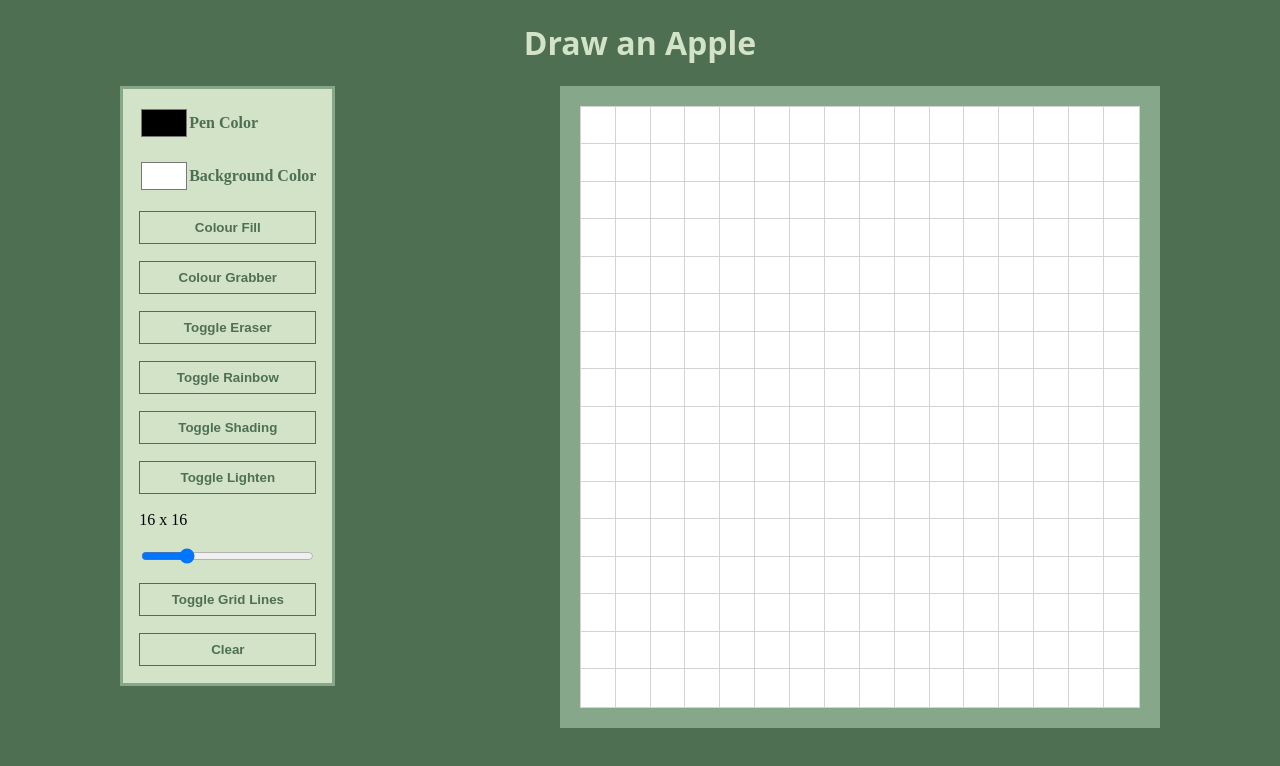
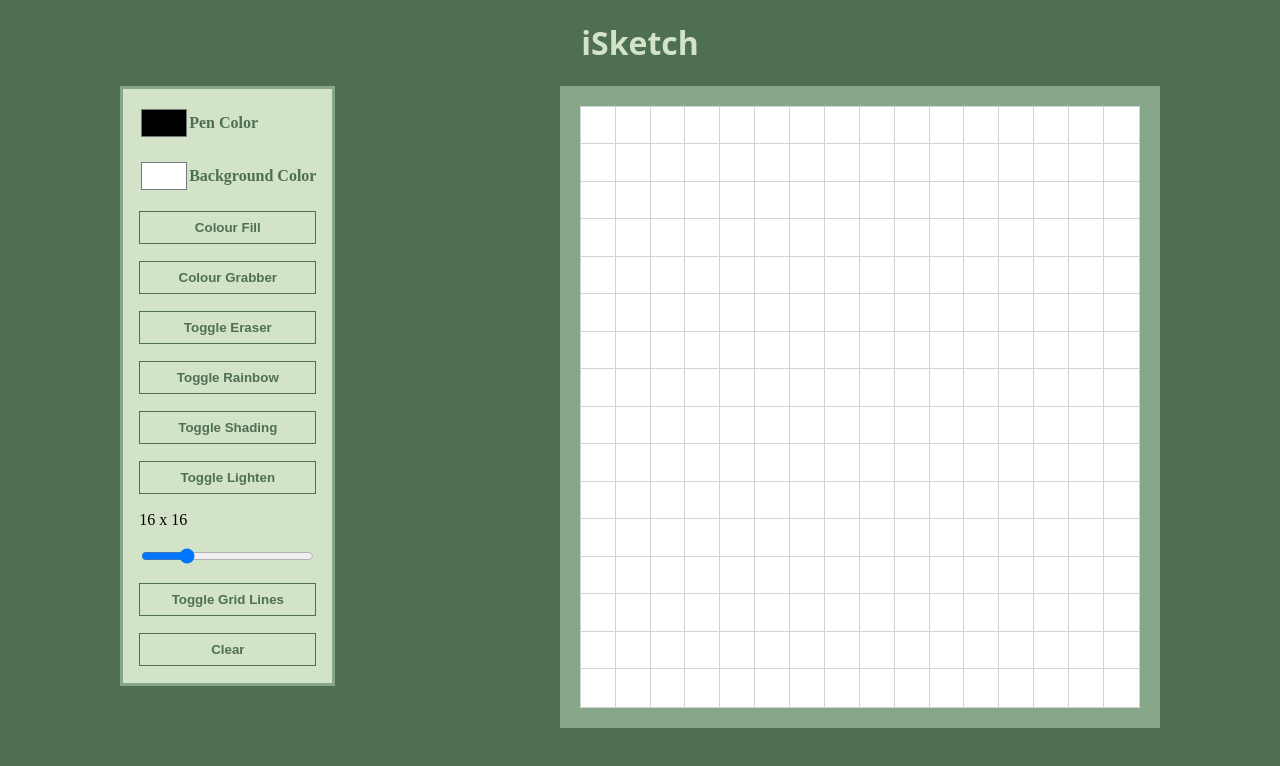
Before and after one commit to DiaAlRahman/etch-a-sketch, a plain HTML site: page index.html in a window 1280 px wide. Drawn offline with Linux system fonts and the light colour scheme.

Commit message:
Change Logo

```diff
--- a/index.html
+++ b/index.html
@@ -10,7 +10,7 @@
 <script src="./script.js" defer></script>
 
 <body>
-    <h1 id="logo">Draw an Apple</h1>
+    <h1 id="logo">iSketch</h1>
 
     <div id="content-area">
         <div id="controls">
```
